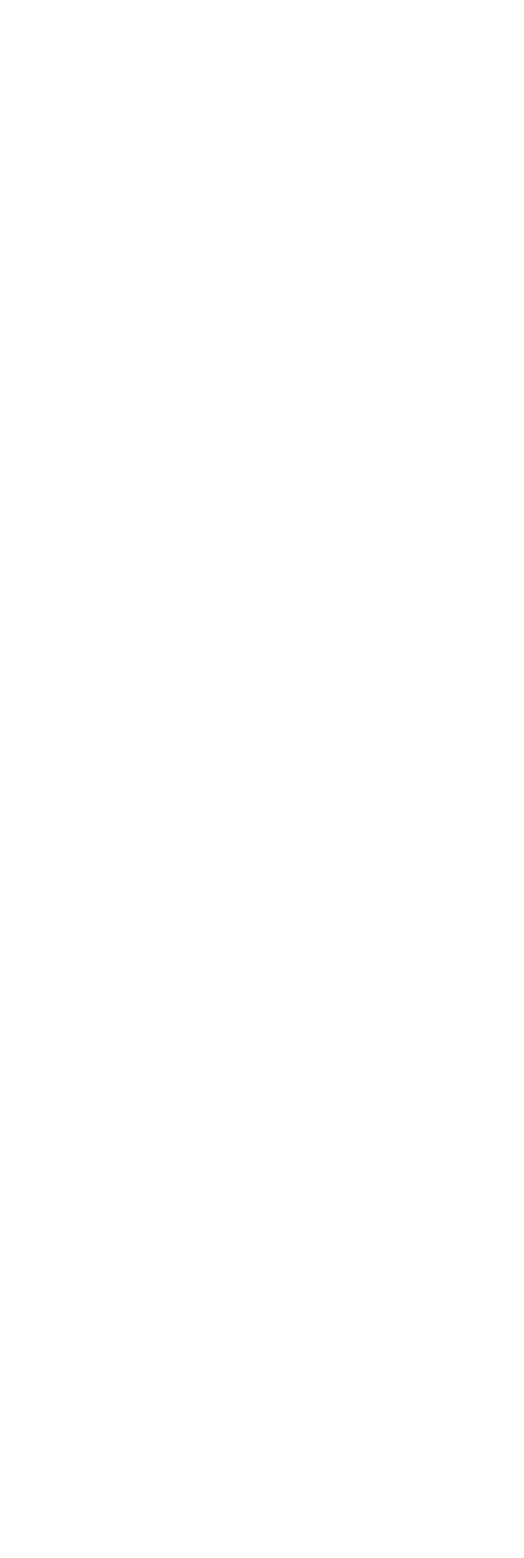
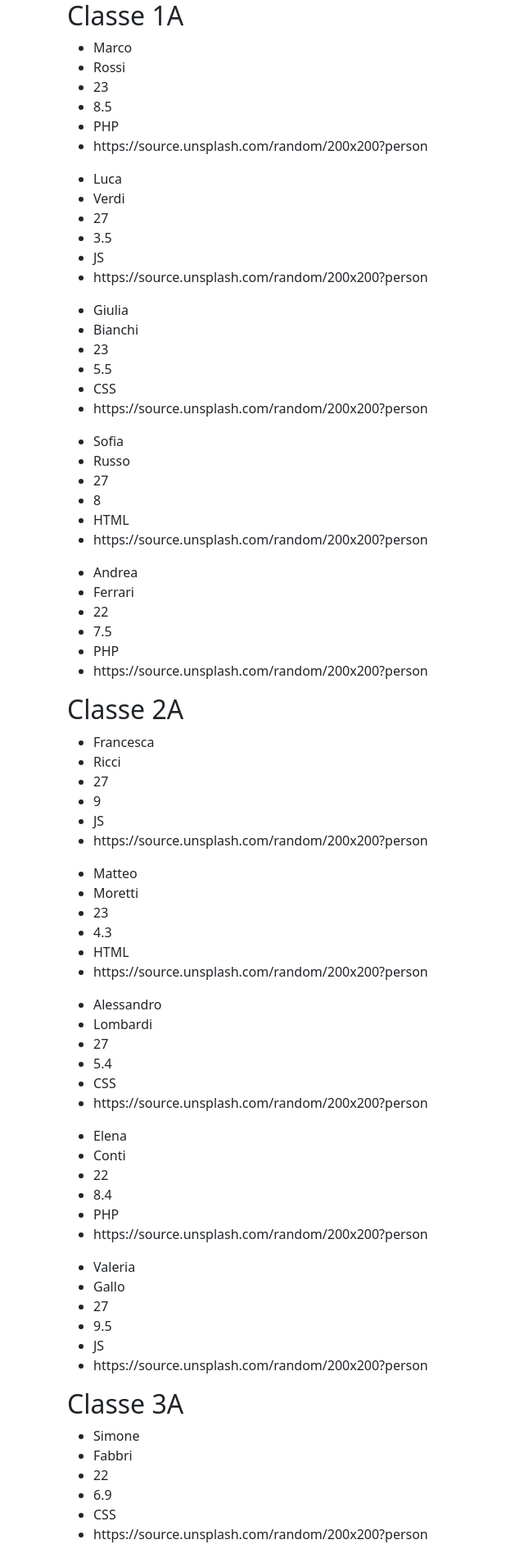
Before and after one commit to Tommaso-Panarotto/php-snacks-b1, a PHP site: page /snack4.php in a window 1280 px wide. Before the commit the part shown is empty. Shown: the top 1900 px of the page at 82% size, without its empty margins (0-640 px from the left). Before the commit the page ends 800 px from the top, so only its background shows below. Run offline with PHP 8.4, Linux system fonts and the light colour scheme.

Commit message:
snack 4A

```diff
--- a/snack-4/snack4.php
+++ b/snack-4/snack4.php
@@ -253,7 +253,23 @@ $classi = [
 </head>
 
 <body>
-
+    <main>
+        <div class="container">
+            <?php foreach ($classi as $key => $classe) { ?>
+                <h2><?= $key ?></h2>
+                <?php foreach ($classe as $keystudente => $studente) { ?>
+                    <ul>
+                        <li><?= $studente["nome"]; ?></li>
+                        <li><?= $studente["cognome"]; ?></li>
+                        <li><?= $studente["anni"]; ?></li>
+                        <li><?= $studente["voto_medio"]; ?></li>
+                        <li><?= $studente["linguaggio_preferito"]; ?></li>
+                        <li><?= $studente["immagine"]; ?></li>
+                    </ul>
+                <?php } ?>
+            <?php } ?>
+        </div>
+    </main>
 </body>
 
 </html>
```
